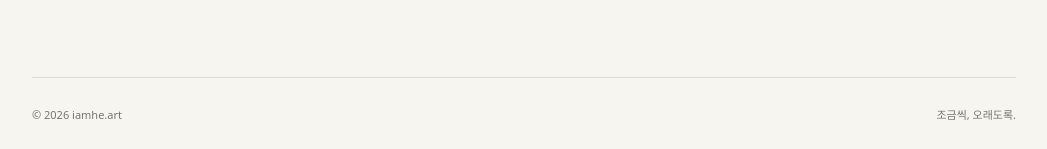
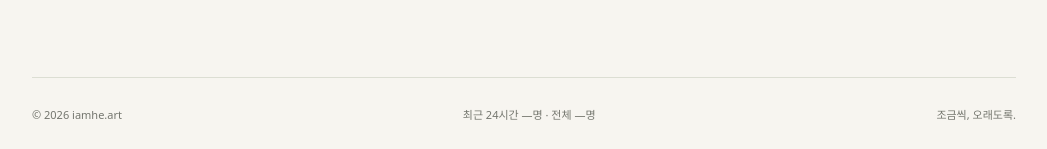
Before and after one commit to unumest/iamheart, a Jekyll site: the page built from index.html, in a window 1280 px wide. Shown: the part 863-1012 px from the top of the page, without its empty margins (116-1163 px from the left). Built offline with Jekyll 4.4.1, drawn with Linux system fonts in a browser that asks for light colours.

Commit message:
Add visitor counts to blog footer

```diff
--- a/_layouts/default.html
+++ b/_layouts/default.html
@@ -18,5 +18,12 @@
 <a class="wordmark" href="{{ '/' | relative_url }}" aria-label="iamhe.art 홈">iamhe<span>.</span>art</a>
 <nav aria-label="주 메뉴"><a href="{{ '/' | relative_url }}" {% if page.url == '/' %}aria-current="page"{% endif %}>글</a><a href="{{ '/about/' | relative_url }}" {% if page.url == '/about/' %}aria-current="page"{% endif %}>소개</a><a href="{{ '/feed.xml' | relative_url }}">RSS ↗</a></nav>
 </header><main id="main">{{ content }}</main>
-<footer><span>© {{ 'now' | date: '%Y' }} iamhe.art</span><span>조금씩, 오래도록.</span></footer></div>
+<footer>
+<span>© {{ 'now' | date: '%Y' }} iamhe.art</span>
+<span class="visitor-count" aria-label="방문자 통계">최근 24시간 <span class="cr_count_site_uv_24h">—</span>명 · 전체 <span class="cr_count_site_uv">—</span>명</span>
+<span>조금씩, 오래도록.</span>
+</footer></div>
+{% if jekyll.environment == 'production' %}
+<script async src="https://count.newnius.com/ea.pure.js"></script>
+{% endif %}
 </body></html>
```
Also changed, not shown: README.md, assets/style.css.
